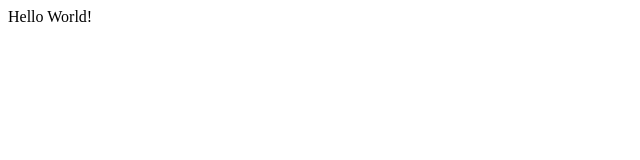
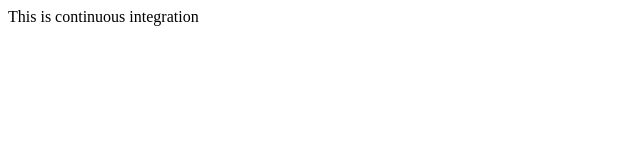
Before and after one commit to bahrian2k18/Bootcamp2020, a plain HTML site: page index.html in a window 1280 px wide. Shown: the whole page, without its empty margins (0-640 px from the left). Drawn offline with Linux system fonts and the light colour scheme.

Commit message:
Update index.html

```diff
--- a/index.html
+++ b/index.html
@@ -6,7 +6,7 @@
 </head>
 <body>
 
-    <div> Hello World! </div>
+    <div> This is continuous integration</div>
 
 
 </body>
```
